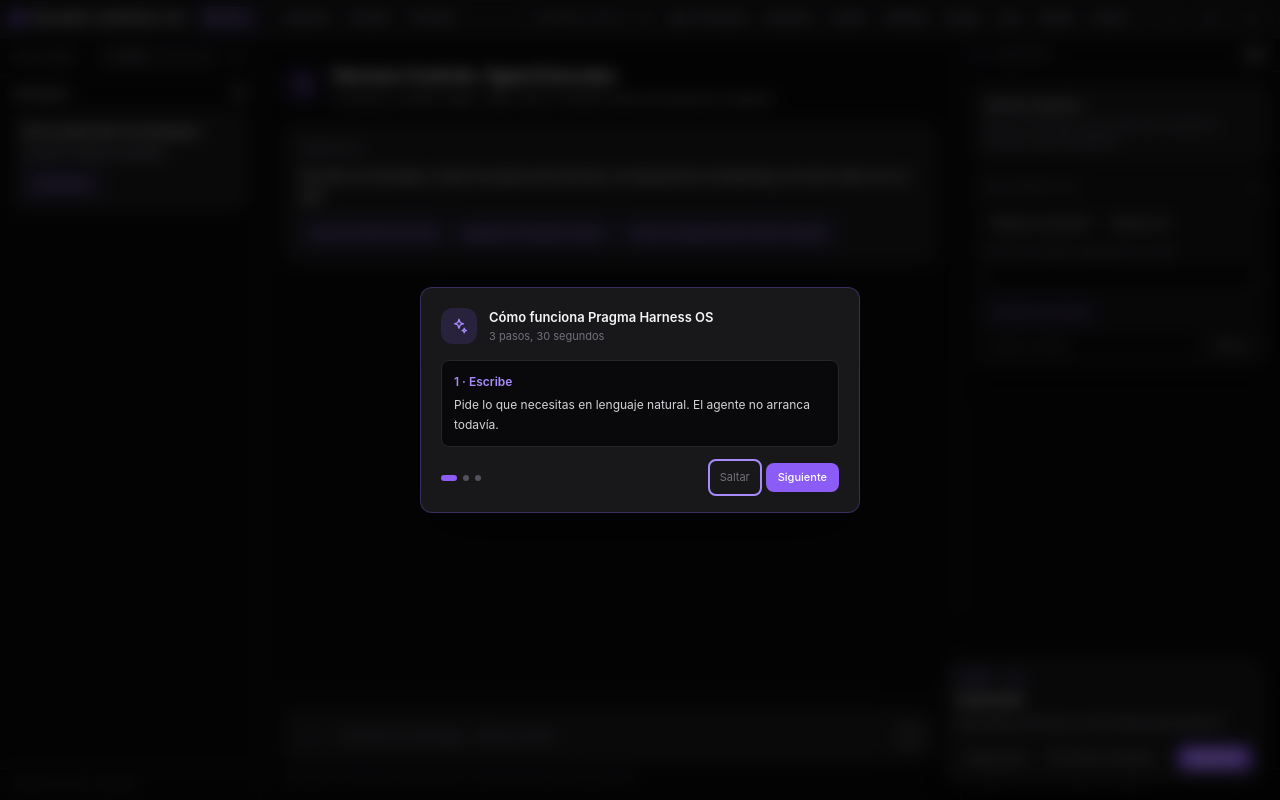
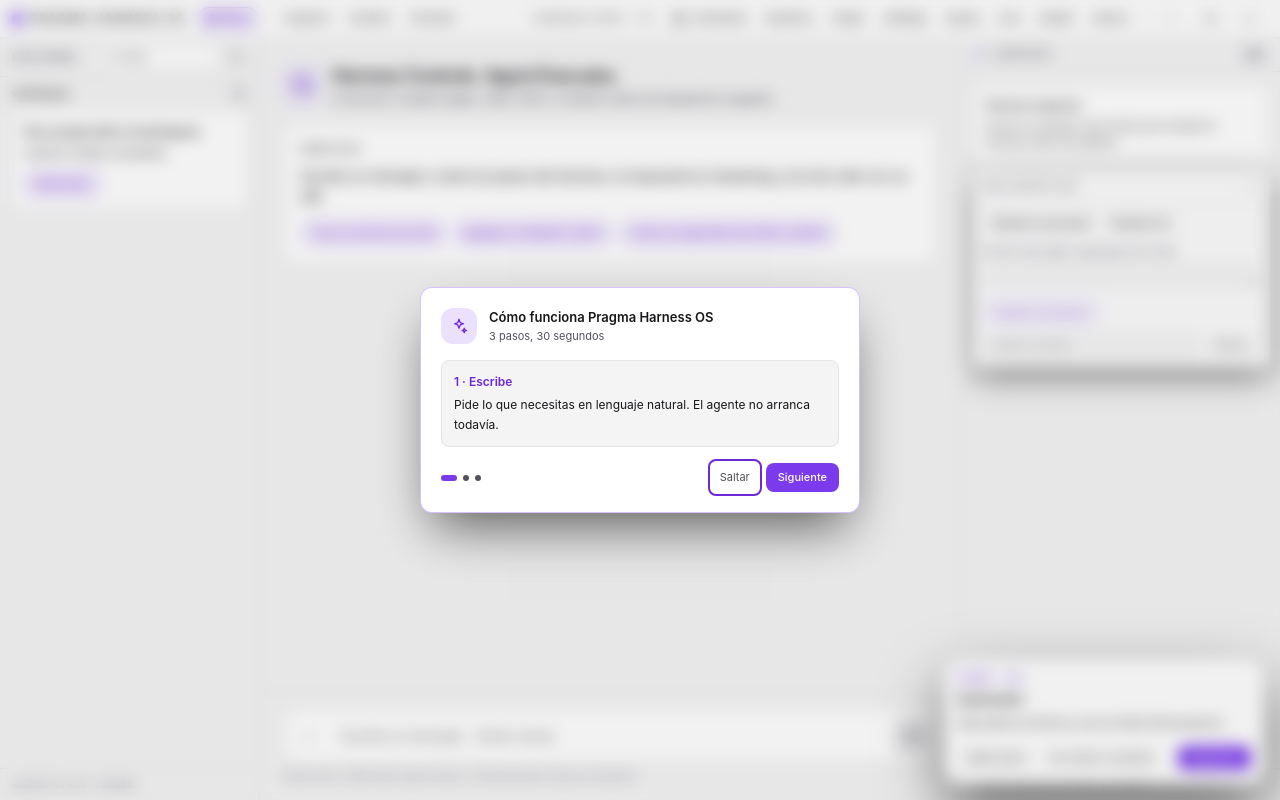
Before and after one commit to Eneye280/pragma_harness_os, a React (Vite) app in the folder apps/desktop/: page / in a window 1280 px wide. Built offline with nearby package versions, Linux system fonts and the light colour scheme.

Commit message:
feat(#phs71): add light and dark themes

```diff
--- a/apps/desktop/src/renderer/App.tsx
+++ b/apps/desktop/src/renderer/App.tsx
@@ -10,6 +10,7 @@ import { UsageDashboard } from "./components/UsageDashboard";
 import { DiagnosticsPanel } from "./components/DiagnosticsPanel";
 import { NotificationCenter } from "./components/NotificationCenter";
 import { useNotifications } from "./notifications/use-notifications";
+import { useTheme } from "./theme/use-theme";
 import { INITIAL_TOUR_STATE, TOUR_STEPS, loadTourState, saveTourState, startTour, type TourState } from "./shell/tour";
 import { StackWizard } from "./components/StackWizard";
 import { SettingsModal } from "./components/SettingsModal";
@@ -48,6 +49,7 @@ export function App(): React.ReactElement {
   const [diagnosticsOpen, setDiagnosticsOpen] = useState(false);
   const [notificationsOpen, setNotificationsOpen] = useState(false);
   const notifications = useNotifications();
+  const theme = useTheme();
   const [tour, setTour] = useState<TourState>(() => {
     try {
       const loaded = loadTourState(window.localStorage);
@@ -268,6 +270,8 @@ export function App(): React.ReactElement {
         updater={updater}
         skillsState={skillsState}
         agentsState={agentsState}
+        themeMode={theme.mode}
+        onThemeChange={theme.setMode}
       />
 
       {showOnboarding ? <OnboardingCard onDismiss={dismissOnboarding} /> : null}
--- a/apps/desktop/src/renderer/components/SettingsModal.tsx
+++ b/apps/desktop/src/renderer/components/SettingsModal.tsx
@@ -27,6 +27,8 @@ interface SettingsModalProps {
   updater: UseUpdaterResult;
   skillsState: UseSkillsResult;
   agentsState: UseAgentsResult;
+  themeMode: import("../theme/theme").ThemeMode;
+  onThemeChange: (mode: import("../theme/theme").ThemeMode) => void;
 }
 
 const UPDATE_STAGE_LABEL: Record<string, string> = {
@@ -49,7 +51,7 @@ const POST_GATE_LABELS: Array<{ key: keyof HarnessSettings["gates"]["post"]; lab
   { key: "visual", label: "visual" },
 ];
 
-export function SettingsModal({ open, onClose, settingsState, cost, updater, skillsState, agentsState }: SettingsModalProps): React.ReactElement | null {
+export function SettingsModal({ open, onClose, settingsState, cost, updater, skillsState, agentsState, themeMode, onThemeChange }: SettingsModalProps): React.ReactElement | null {
   const { settings, resolved, saving, error, testResult, save, testProvider, writeProfile, clearProfile } = settingsState;
   const [draft, setDraft] = useState<HarnessSettings | null>(settings);
   const [revealKey, setRevealKey] = useState(false);
@@ -122,6 +124,26 @@ export function SettingsModal({ open, onClose, settingsState, cost, updater, ski
         </div>
 
         <div className="flex-1 space-y-5 overflow-y-auto px-4 py-4">
+          <Section title="Apariencia">
+            <div className="flex items-center gap-2">
+              {(["system", "light", "dark"] as const).map((mode) => (
+                <button
+                  key={mode}
+                  type="button"
+                  aria-pressed={themeMode === mode}
+                  onClick={() => onThemeChange(mode)}
+                  className={cn(
+                    "rounded-control border px-3 py-1.5 text-[11px] transition-colors",
+                    themeMode === mode ? "border-harness/50 bg-harness/10 text-harness-soft" : "border-hairline bg-surface text-zinc-400 hover:bg-zinc-800",
+                  )}
+                >
+                  {mode === "system" ? "sistema" : mode === "light" ? "claro" : "oscuro"}
+                </button>
+              ))}
+            </div>
+            <p className="text-[10px] text-zinc-600">El tema sigue al sistema salvo que lo fijes. Se guarda por usuario.</p>
+          </Section>
+
           <Section title="Provider (BYOK)">
             <div className="grid grid-cols-2 gap-3">
               <Field label="Provider">
--- a/apps/desktop/src/renderer/styles/globals.css
+++ b/apps/desktop/src/renderer/styles/globals.css
@@ -58,6 +58,69 @@
   --phs-motion-fast: 150ms;
   --phs-motion-base: 200ms;
   --phs-easing: cubic-bezier(0.2, 0.8, 0.2, 1);
+}
+
+:root[data-theme="light"] {
+  color-scheme: light;
+  --color-surface: #f4f4f5;
+  --color-surface-raised: #ffffff;
+  --color-surface-sunken: #ececef;
+  --color-hairline: #e4e4e7;
+  --color-hairline-strong: #a1a1aa;
+  --color-harness: #7c3aed;
+  --color-harness-strong: #6d28d9;
+  --color-harness-soft: #6d28d9;
+  --color-success: #15803d;
+  --color-warning: #b45309;
+  --color-danger: #b91c1c;
+  --phs-glass-border: 1px solid rgba(0, 0, 0, 0.06);
+  --phs-glass-highlight: inset 0 1px 0 rgba(255, 255, 255, 0.6);
+  --phs-neumorph: 6px 6px 14px rgba(0, 0, 0, 0.08), -6px -6px 14px rgba(255, 255, 255, 0.9);
+  --phs-neumorph-inset: inset 2px 2px 6px rgba(0, 0, 0, 0.08), inset -2px -2px 6px rgba(255, 255, 255, 0.9);
+}
+
+:root[data-theme="light"] body {
+  background: #f4f4f5;
+  color: #18181b;
+}
+
+:root[data-theme="light"] ::-webkit-scrollbar-thumb {
+  background: #d4d4d8;
+  border-color: #f4f4f5;
+}
+
+:root[data-theme="light"] .text-zinc-100,
+:root[data-theme="light"] .text-zinc-200,
+:root[data-theme="light"] .text-zinc-300,
+:root[data-theme="light"] .text-zinc-200\/80 {
+  color: #18181b;
+}
+
+:root[data-theme="light"] .text-zinc-400 {
+  color: #3f3f46;
+}
+
+:root[data-theme="light"] .text-zinc-500 {
+  color: #52525b;
+}
+
+:root[data-theme="light"] .text-zinc-600 {
+  color: #71717a;
+}
+
+:root[data-theme="light"] .bg-zinc-800 {
+  background-color: #e4e4e7;
+}
+
+:root[data-theme="light"] .bg-zinc-800\/40,
+:root[data-theme="light"] .bg-zinc-800\/60 {
+  background-color: rgba(228, 228, 231, 0.55);
+}
+
+:root[data-theme="light"] .bg-black\/40,
+:root[data-theme="light"] .bg-black\/50,
+:root[data-theme="light"] .bg-black\/60 {
+  background-color: rgba(0, 0, 0, 0.05);
 }
 
 * {
--- a/apps/desktop/src/renderer/theme/contrast.ts
+++ b/apps/desktop/src/renderer/theme/contrast.ts
@@ -42,6 +42,17 @@ export const PALETTE = {
   danger: "#ef4444",
 } as const;
 
+export const LIGHT_PALETTE = {
+  surface: "#f4f4f5",
+  surfaceRaised: "#ffffff",
+  textPrimary: "#18181b",
+  textMuted: "#52525b",
+  harness: "#7c3aed",
+  success: "#15803d",
+  warning: "#b45309",
+  danger: "#b91c1c",
+} as const;
+
 export interface ContrastCheck {
   pair: string;
   ratio: number;
@@ -65,3 +76,19 @@ export function auditPalette(): ContrastCheck[] {
     return { pair, ratio, min, passesAA: ratio >= min, passesAAA: ratio >= 7 };
   });
 }
+
+export function auditLightPalette(): ContrastCheck[] {
+  const pairs: Array<{ pair: string; foreground: string; background: string; min: number }> = [
+    { pair: "textPrimary/surface", foreground: LIGHT_PALETTE.textPrimary, background: LIGHT_PALETTE.surface, min: 4.5 },
+    { pair: "textPrimary/surfaceRaised", foreground: LIGHT_PALETTE.textPrimary, background: LIGHT_PALETTE.surfaceRaised, min: 4.5 },
+    { pair: "textMuted/surface", foreground: LIGHT_PALETTE.textMuted, background: LIGHT_PALETTE.surface, min: 4.5 },
+    { pair: "harness/surface", foreground: LIGHT_PALETTE.harness, background: LIGHT_PALETTE.surface, min: 4.5 },
+    { pair: "success/surface", foreground: LIGHT_PALETTE.success, background: LIGHT_PALETTE.surface, min: 4.5 },
+    { pair: "warning/surface", foreground: LIGHT_PALETTE.warning, background: LIGHT_PALETTE.surface, min: 4.5 },
+    { pair: "danger/surface", foreground: LIGHT_PALETTE.danger, background: LIGHT_PALETTE.surface, min: 4.5 },
+  ];
+  return pairs.map(({ pair, foreground, background, min }) => {
+    const ratio = contrastRatio(foreground, background);
+    return { pair, ratio, min, passesAA: ratio >= min, passesAAA: ratio >= 7 };
+  });
+}
--- /dev/null
+++ b/apps/desktop/src/renderer/theme/theme.ts
@@ -0,0 +1,41 @@
+export type ThemeMode = "system" | "light" | "dark";
+export type ResolvedTheme = "light" | "dark";
+
+export const THEME_STORAGE_KEY = "pragma-harness:theme";
+
+export function isThemeMode(value: unknown): value is ThemeMode {
+  return value === "system" || value === "light" || value === "dark";
+}
+
+export function resolveTheme(mode: ThemeMode, prefersDark: boolean): ResolvedTheme {
+  if (mode === "system") return prefersDark ? "dark" : "light";
+  return mode;
+}
+
+export interface ThemeDocumentLike {
+  documentElement: { setAttribute(name: string, value: string): void; style: { colorScheme: string } };
+}
+
+export function applyTheme(mode: ThemeMode, prefersDark: boolean, target: ThemeDocumentLike): ResolvedTheme {
+  const resolved = resolveTheme(mode, prefersDark);
+  target.documentElement.setAttribute("data-theme", resolved);
+  target.documentElement.style.colorScheme = resolved;
+  return resolved;
+}
+
+export function loadThemeMode(storage: { getItem(key: string): string | null }): ThemeMode {
+  try {
+    const raw = storage.getItem(THEME_STORAGE_KEY);
+    return isThemeMode(raw) ? raw : "system";
+  } catch {
+    return "system";
+  }
+}
+
+export function saveThemeMode(storage: { setItem(key: string, value: string): void }, mode: ThemeMode): void {
+  try {
+    storage.setItem(THEME_STORAGE_KEY, mode);
+  } catch {
+    // storage unavailable
+  }
+}
--- /dev/null
+++ b/apps/desktop/src/renderer/theme/use-theme.ts
@@ -0,0 +1,37 @@
+import { useCallback, useEffect, useState } from "react";
+import { applyTheme, loadThemeMode, resolveTheme, saveThemeMode, type ResolvedTheme, type ThemeMode } from "./theme";
+
+export interface UseThemeResult {
+  mode: ThemeMode;
+  resolved: ResolvedTheme;
+  setMode: (mode: ThemeMode) => void;
+}
+
+function prefersDarkNow(): boolean {
+  return typeof window !== "undefined" && typeof window.matchMedia === "function" ? window.matchMedia("(prefers-color-scheme: dark)").matches : true;
+}
+
+export function useTheme(): UseThemeResult {
+  const [mode, setModeState] = useState<ThemeMode>(() => (typeof window === "undefined" ? "system" : loadThemeMode(window.localStorage)));
+  const [resolved, setResolved] = useState<ResolvedTheme>(() => resolveTheme(mode, prefersDarkNow()));
+
+  useEffect(() => {
+    const next = applyTheme(mode, prefersDarkNow(), document as unknown as Parameters<typeof applyTheme>[2]);
+    setResolved(next);
+  }, [mode]);
+
+  useEffect(() => {
+    if (typeof window === "undefined" || typeof window.matchMedia !== "function") return;
+    const query = window.matchMedia("(prefers-color-scheme: dark)");
+    const handler = (): void => setResolved(applyTheme(mode, query.matches, document as unknown as Parameters<typeof applyTheme>[2]));
+    query.addEventListener("change", handler);
+    return () => query.removeEventListener("change", handler);
+  }, [mode]);
+
+  const setMode = useCallback((next: ThemeMode) => {
+    setModeState(next);
+    if (typeof window !== "undefined") saveThemeMode(window.localStorage, next);
+  }, []);
+
+  return { mode, resolved, setMode };
+}
```
Also changed, not shown: apps/desktop/vitest.config.ts (+1 -1 lines), 1 other file (tests, documents, lock files or other folders).
